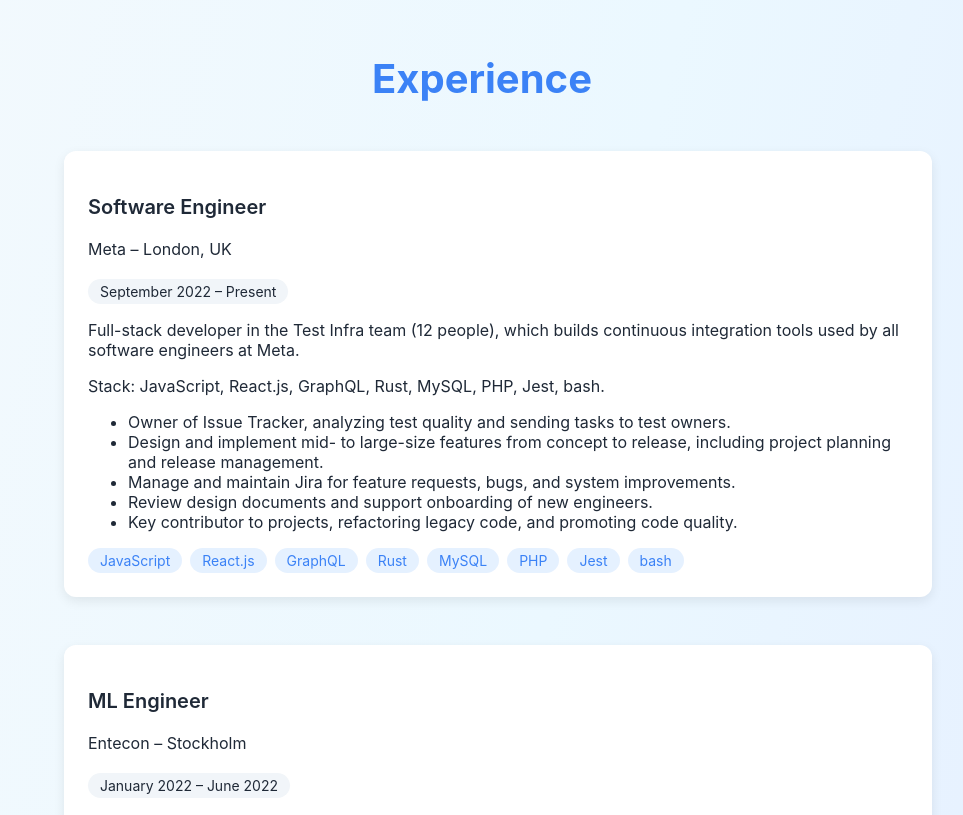
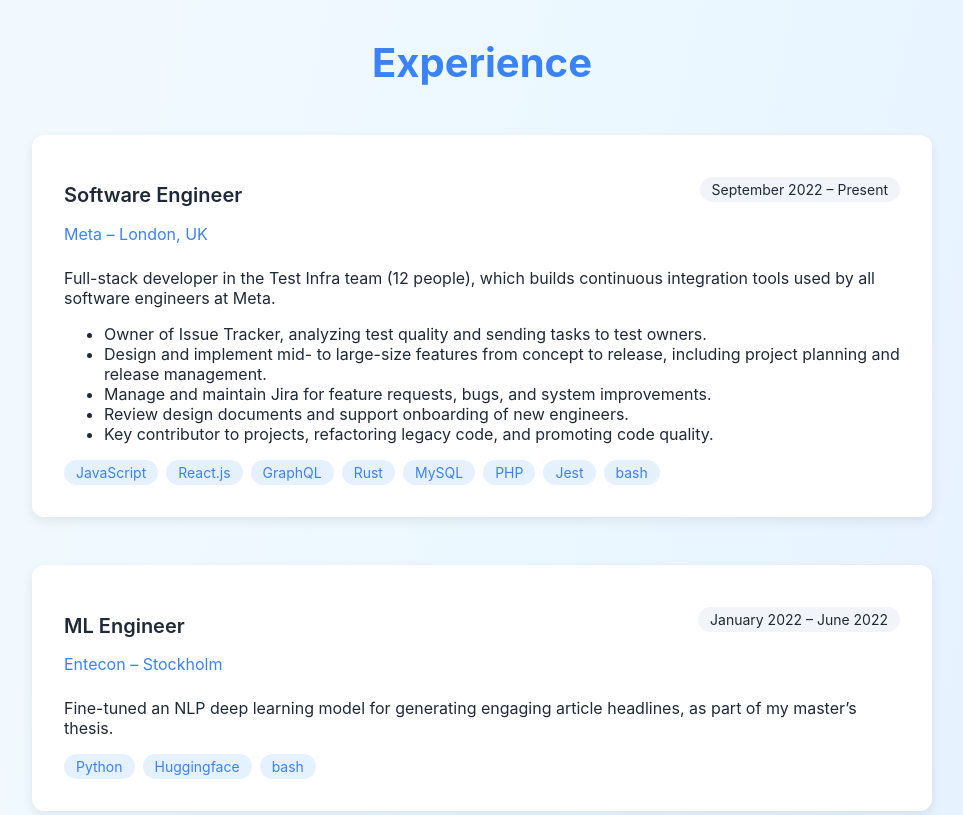
Before and after one commit to evkade/evkade.github.io, a React (Create React App) app in the folder client/: page / in a window 1280 px wide. Shown: the part 1980-2795 px from the top of the page, without its empty margins (158-1121 px from the left). Built offline with nearby package versions, Linux system fonts and the light colour scheme.

Commit message:
nits in experience

```diff
--- a/client/src/pages/experience/Experience.css
+++ b/client/src/pages/experience/Experience.css
@@ -1,5 +1,5 @@
 .experience-section {
-  padding: 5rem 1.5rem;
+  padding: 4rem 1.5rem;
 }
 
 .experience-container {
@@ -15,24 +15,14 @@
   margin-bottom: 3rem;
 }
 
-.timeline {
-  position: relative;
-  padding-left: 2rem;
-}
-
 .timeline-item {
-  display: flex;
-  align-items: flex-start;
-  gap: 2rem;
   margin-bottom: 3rem;
-  position: relative;
 }
 
 .timeline-content {
-  flex: 1;
   background: white;
   border-radius: 0.75rem;
-  padding: 1.5rem;
+  padding: 2rem;
   box-shadow: 0 4px 12px rgba(0, 0, 0, 0.08);
   transition: box-shadow 0.3s ease;
 }
@@ -43,9 +33,10 @@
 
 .experience-header {
   display: flex;
-  flex-direction: column;
-  gap: 0.25rem;
-  margin-bottom: 1rem;
+  flex-direction: row;
+  justify-content: space-between;
+  align-items: center;
+  margin-bottom: 1.5rem;
 }
 
 .experience-header .role {
@@ -56,7 +47,8 @@
 
 .experience-header .company {
   font-size: 1rem;
-  color: var(--accent-foreground);
+  color: var(--primary);
+  margin: 0.5rem 0 0 0;
 }
 
 .experience-header .period {
@@ -65,7 +57,7 @@
   background: #f1f5f9;
   padding: 0.25rem 0.75rem;
   border-radius: 9999px;
-  align-self: flex-start;
+  margin-bottom: 2rem;
 }
 
 .description {
@@ -87,7 +79,6 @@
   border-radius: 9999px;
 }
 
-/* Animations */
 .fade-in {
   opacity: 0;
   transform: translateY(20px);
--- a/client/src/pages/experience/Experience.tsx
+++ b/client/src/pages/experience/Experience.tsx
@@ -20,9 +20,6 @@
         <p>
           Full-stack developer in the Test Infra team (12 people), which builds
           continuous integration tools used by all software engineers at Meta.
-        </p>
-        <p>
-          Stack: JavaScript, React.js, GraphQL, Rust, MySQL, PHP, Jest, bash.
         </p>
         <ul>
           <li>
@@ -79,7 +76,7 @@
     description: (
       <>
         <p>
-          Led a team of 6, overseeing photography, graphic design, and content
+          I led a team of 6, overseeing photography, graphic design, and content
           creation for the project’s social media and website.
         </p>
         <p>I organized the work using a scrum-based approach.</p>
@@ -99,8 +96,9 @@
     description: (
       <>
         <p>
-          Assisted students with learning web development, tested code, and
-          graded projects.
+          I assisted students with learning web development, tested their code,
+          and graded their projects, in addition with helping the professor with
+          developing the course material.
         </p>
       </>
     ),
@@ -113,8 +111,9 @@
     description: (
       <>
         <p>
-          Created new features in the Facebook Business Media Library for
-          storing and organizing media used in ads.
+          I worked on the Facebook Business Media Library for storing and
+          organizing media used in ads, creating new requested features in
+          collaboration with XFN partners.
         </p>
       </>
     ),
@@ -127,8 +126,8 @@
     description: (
       <>
         <p>
-          Automated a manual process of converting data from Matlab to Excel to
-          Word templates.
+          I automated a manual process of converting data from Matlab to Excel
+          to Word templates.
         </p>
       </>
     ),
@@ -141,7 +140,7 @@
     <section id="experience" className="experience-section">
       <div className="experience-container">
         <h2 className="experience-title">Experience</h2>
-        <div className="timeline">
+        <div>
           {experiences.map((exp, index) => (
             <div
               key={index}
@@ -150,8 +149,8 @@
             >
               <div className="timeline-content">
                 <div className="experience-header">
-                  <div>
-                    <h3 className="role">{exp.title}</h3>
+                  <div className="left">
+                    <h2 className="role">{exp.title}</h2>
                     <p className="company">{exp.company}</p>
                   </div>
                   <span className="period">{exp.period}</span>
```
